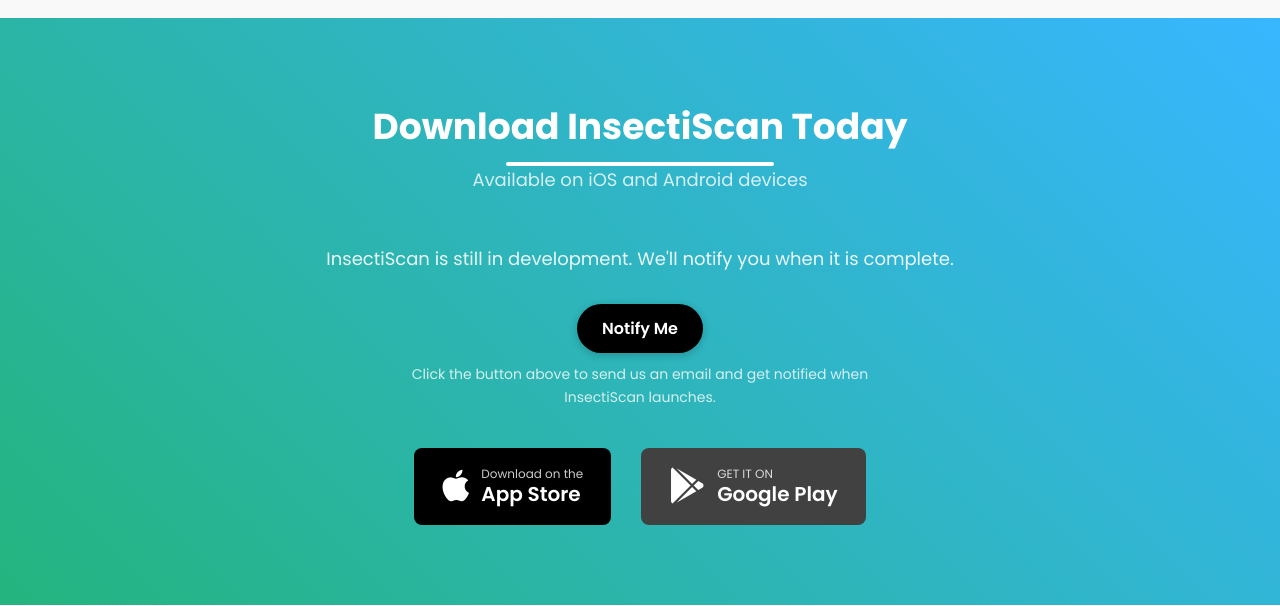
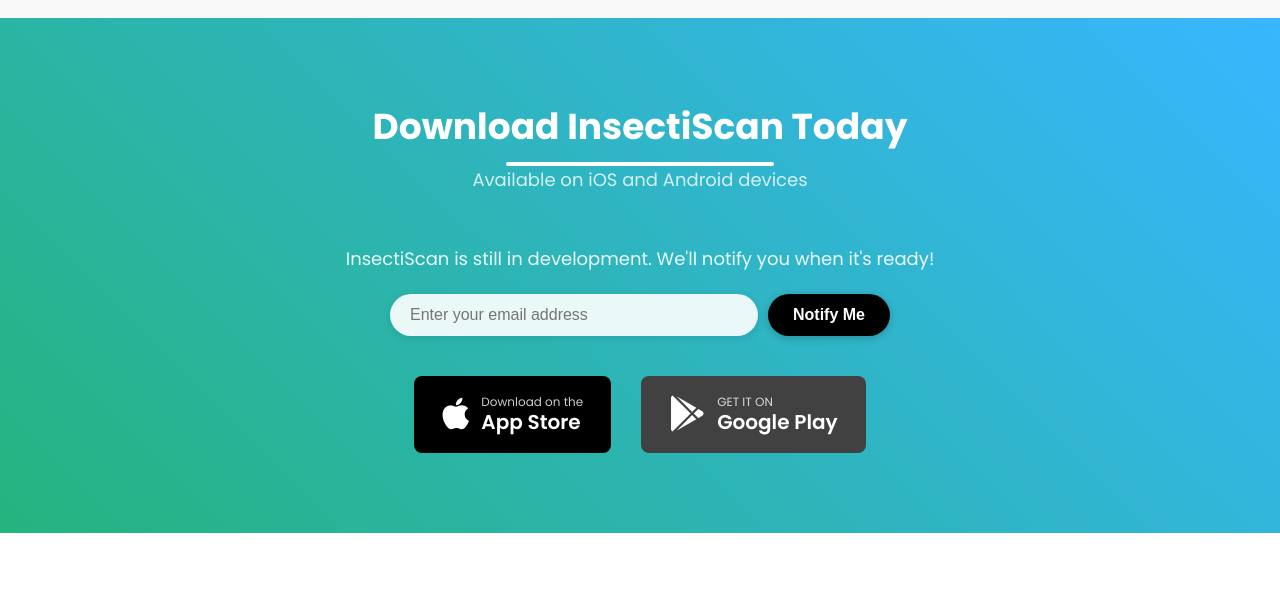
Before and after one commit to WizardQueenAnne/Insectiscan, a Flask app: page / in a window 1280 px wide. Shown: the part 2822-3428 px from the top of the page. Run offline with Flask 3, Linux system fonts and the light colour scheme.

Commit message:
Update index.html

```diff
--- a/templates/index.html
+++ b/templates/index.html
@@ -158,11 +158,15 @@
             <p>Available on iOS and Android devices</p>
         </div>
 <!-- Replace your download notice with this simple version -->
+<!-- Replace your download notice with this aesthetic email signup form -->
 <div class="download-notice">
-    <p>InsectiScan is still in development. We'll notify you when it is complete.</p>
-    <div class="email-signup" style="text-align: center; margin: 2rem auto;">
-        <a href="mailto:insectiscan@gmail.com?subject=Notify%20Me%20About%20InsectiScan&body=Please%20notify%20me%20when%20the%20InsectiScan%20app%20is%20ready%20for%20download." class="btn-notify" style="display: inline-block; padding: 1.2rem 2.5rem; border-radius: 50px; background-color: #000; color: white; font-weight: 600; font-size: 1.6rem; text-decoration: none; margin-top: 1rem;">Notify Me</a>
-        <p style="margin-top: 1rem; font-size: 1.4rem; color: rgba(255, 255, 255, 0.8);">Click the button above to send us an email and get notified when InsectiScan launches.</p>
+    <p>InsectiScan is still in development. We'll notify you when it's ready!</p>
+    <div class="email-signup">
+        <form id="notify-form" class="signup-form">
+            <input type="email" id="notify-email" placeholder="Enter your email address" required>
+            <button type="submit" class="btn-notify">Notify Me</button>
+        </form>
+        <div id="notification-message" style="display: none; margin-top: 1.5rem; padding: 1rem; border-radius: 8px; font-size: 1.4rem; text-align: center;"></div>
     </div>
 </div>
         <div class="download-options">
```
